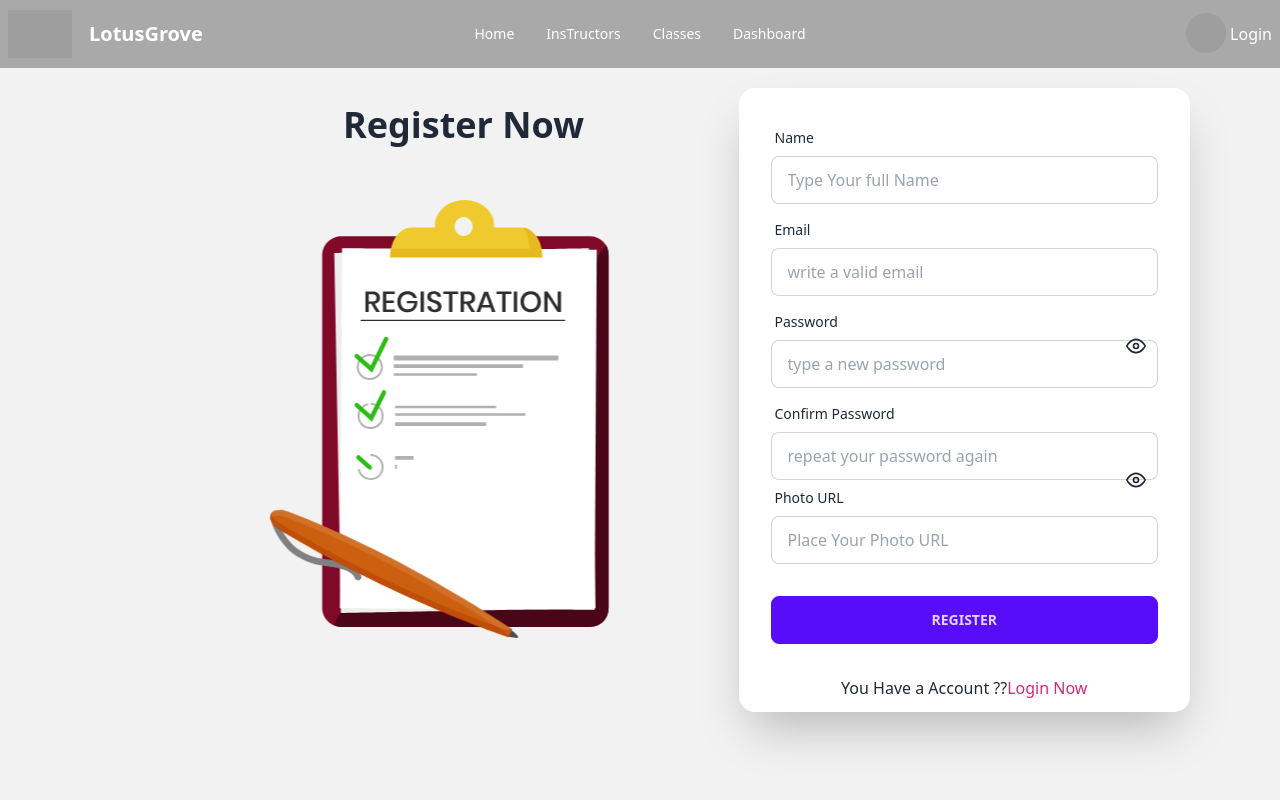
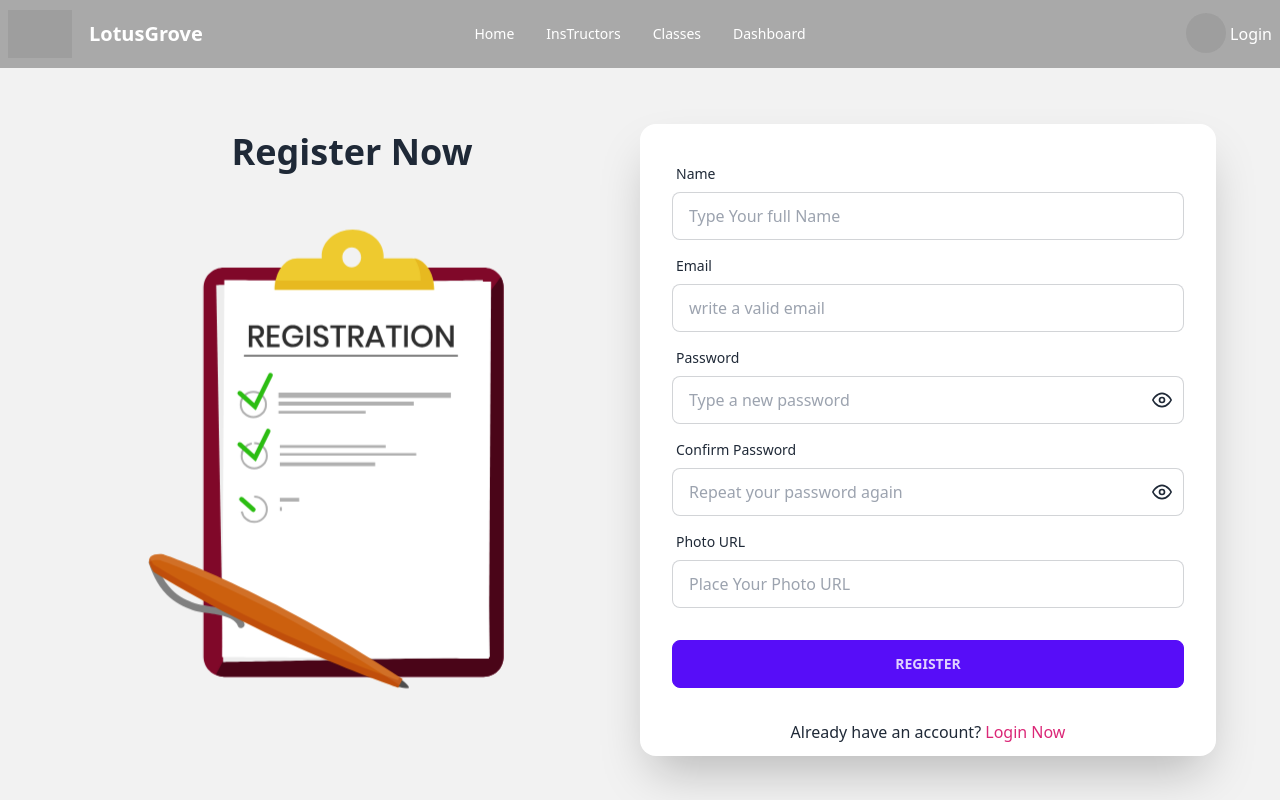
Before and after one commit to rayhanrayhan/LOTUSGROVE, a React (Vite) app: page /register in a window 1280 px wide. Built offline with nearby package versions, Linux system fonts and the light colour scheme; no server answers; grey boxes are pictures that could not be loaded.

Commit message:
register form validation update with confirm password setup

```diff
--- a/src/Layout/Login/Login.jsx
+++ b/src/Layout/Login/Login.jsx
@@ -134,6 +134,7 @@ const Login = () => {
                     <FiEye size={20} />
                   )}
                 </div>
+
                 <div className="form-control">
                   <label className="label">
                     <div className="border  rounded-lg py-1 px-1">
--- a/src/Layout/Register/Register.jsx
+++ b/src/Layout/Register/Register.jsx
@@ -7,54 +7,54 @@ import { Link } from "react-router-dom";
 import { useForm } from "react-hook-form";
 
 const Register = () => {
-  //  use react - formik- hooks
   const {
     register,
     handleSubmit,
     formState: { errors },
+    watch,
   } = useForm();
 
   const onSubmit = (data) => console.log(data);
+
   const [passwordVisible, setPasswordVisible] = useState(false);
+  const [confirmPasswordVisible, setConfirmPasswordVisible] = useState(false);
 
-  const togglePasswordVisibility = () => {
+  const togglePasswordVisibility = (field) => {
+    if (field === "password") {
       setPasswordVisible((prev) => !prev);
+    } else if (field === "confirmPassword") {
+      setConfirmPasswordVisible((prev) => !prev);
+    }
   };
+
+  const password = watch("password", "");
 
   return (
     <div>
       <Helmet>
         <title>LOTUSGROVE || REGISTER</title>
       </Helmet>
-      {/* Login form */}
-      <div className="hero min-h-screen bg-base-200">
+      <div className="hero min-h-screen bg-base-200 pt-20">
         <div className="md:flex justify-around items-center mx-2 md:mx-16">
-          {/* Form section */}
           <div className="text-center mb-8 md:mb-0">
             <h1 className="text-4xl font-bold">Register Now</h1>
-            <Lottie
-              className="w-[550px] "
-              animationData={registrationAnimation}
-            />
+            <Lottie className=" " animationData={registrationAnimation} />
           </div>
 
-          {/* Form section */}
           <div className="card flex-shrink-0 w-full md:w-6/12 shadow-2xl bg-base-100">
             <form onSubmit={handleSubmit(onSubmit)} className="card-body">
-              {/* form main body  */}
               <div className="form-control">
                 <label className="label">
                   <span className="label-text">Name</span>
                 </label>
                 <input
                   type="text"
-                  {...register("name", { required: true })}
-                  name="name"
+                  {...register("name", { required: "Name is required" })}
                   placeholder="Type Your full Name"
                   className="input input-bordered"
                 />
                 {errors.name && (
-                  <span className="text-red-600">Name is required</span>
+                  <span className="text-red-600">{errors.name.message}</span>
                 )}
               </div>
               <div className="form-control">
@@ -63,13 +63,12 @@ const Register = () => {
                 </label>
                 <input
                   type="email"
-                  {...register("email", { required: true })}
-                  name="email"
+                  {...register("email", { required: "Email is required" })}
                   placeholder="write a valid email"
                   className="input input-bordered"
                 />
                 {errors.email && (
-                  <span className="text-red-600">email is required</span>
+                  <span className="text-red-600">{errors.email.message}</span>
                 )}
               </div>
               <div className="form-control relative">
@@ -78,17 +77,29 @@ const Register = () => {
                 </label>
                 <input
                   type={passwordVisible ? "text" : "password"}
-                  {...register("password", { required: true })}
-                  name="password"
-                  placeholder="type a new password"
+                  {...register("password", {
+                    required: "Password is required",
+                    minLength: {
+                      value: 6,
+                      message: "Password must be at least 6 characters",
+                    },
+                    pattern: {
+                      value: /(?=.*[A-Z])(?=.*[!@#$&*])(?=.*[0-9])(?=.*[a-z])/,
+                      message:
+                        "Password must have at least one uppercase letter, one lowercase letter, one number, and one special character",
+                    },
+                  })}
+                  placeholder="Type a new password"
                   className="input input-bordered pr-10"
                 />
                 {errors.password && (
-                  <span className="text-red-600">password is required</span>
+                  <span className="text-red-600">
+                    {errors.password.message}
+                  </span>
                 )}
                 <div
-                  className="absolute top-1/2 right-3 transform -translate-y-1/2 cursor-pointer"
-                  onClick={togglePasswordVisibility}
+                  className="absolute top- right-3 transform translate-y-[50px] cursor-pointer"
+                  onClick={() => togglePasswordVisibility("password")}
                 >
                   {passwordVisible ? (
                     <FiEyeOff size={20} />
@@ -102,29 +113,30 @@ const Register = () => {
                   <span className="label-text">Confirm Password</span>
                 </label>
                 <input
-                  type={passwordVisible ? "text" : "password"}
-                  {...register("password", {
-                    required: true,
-                    maxLength: 20,
-                    minLength: 6,
+                  type={confirmPasswordVisible ? "text" : "password"}
+                  {...register("confirmPassword", {
+                    required: "Confirm Password is required",
+                    validate: (value) =>
+                      value === password || "Passwords do not match",
                   })}
-                  name="password"
-                  placeholder="repeat your password again"
+                  placeholder="Repeat your password again"
                   className="input input-bordered pr-10"
                 />
-
-                {errors.password?.type === "required" && (
-                  <p className="text-red-600">Password is required</p>
+                {errors.confirmPassword && (
+                  <span className="text-red-600">
+                    {errors.confirmPassword.message}
+                  </span>
                 )}
                 <div
-                  className="absolute top-1/2 right-3 transform -translate-y-1/2 cursor-pointer"
-                  onClick={togglePasswordVisibility}
+                  className="absolute top-1/2 right-3 transform translate-y-2 cursor-pointer"
+                  onClick={() => togglePasswordVisibility("confirmPassword")}
                 >
-                  {passwordVisible ? (
+                  {confirmPasswordVisible ? (
                     <FiEyeOff size={20} />
                   ) : (
                     <FiEye size={20} />
                   )}
+                </div>
               </div>
               <div className="form-control">
                 <label className="label">
@@ -133,34 +145,30 @@ const Register = () => {
                 <input
                   type="text"
                   {...register("photo", {
-                      required: true,
-                      maxLength: 20,
-                      minLength: 6,
+                    required: "Photo URL is required",
                   })}
-                    name="photo"
                   placeholder="Place Your Photo URL"
                   className="input input-bordered"
                 />
-                  {errors.password?.type === "required" && (
-                    <p className="text-red-600">Password is required</p>
+                {errors.photo && (
+                  <span className="text-red-600">{errors.photo.message}</span>
                 )}
               </div>
-              </div>
               <div className="form-control mt-6">
-                <button className="btn btn-primary">Register</button>
+                <button type="submit" className="btn btn-primary">
+                  Register
+                </button>
               </div>
             </form>
             <div className="mb-3 mx-auto">
               <p>
-                You Have a Account ??
+                Already have an account?{" "}
                 <Link to="/login" className="text-pink-600">
                   Login Now
                 </Link>
               </p>
             </div>
           </div>
-
-          {/* Form section end */}
         </div>
       </div>
     </div>
```
Lines whose indentation alone changed are shown as unchanged.
